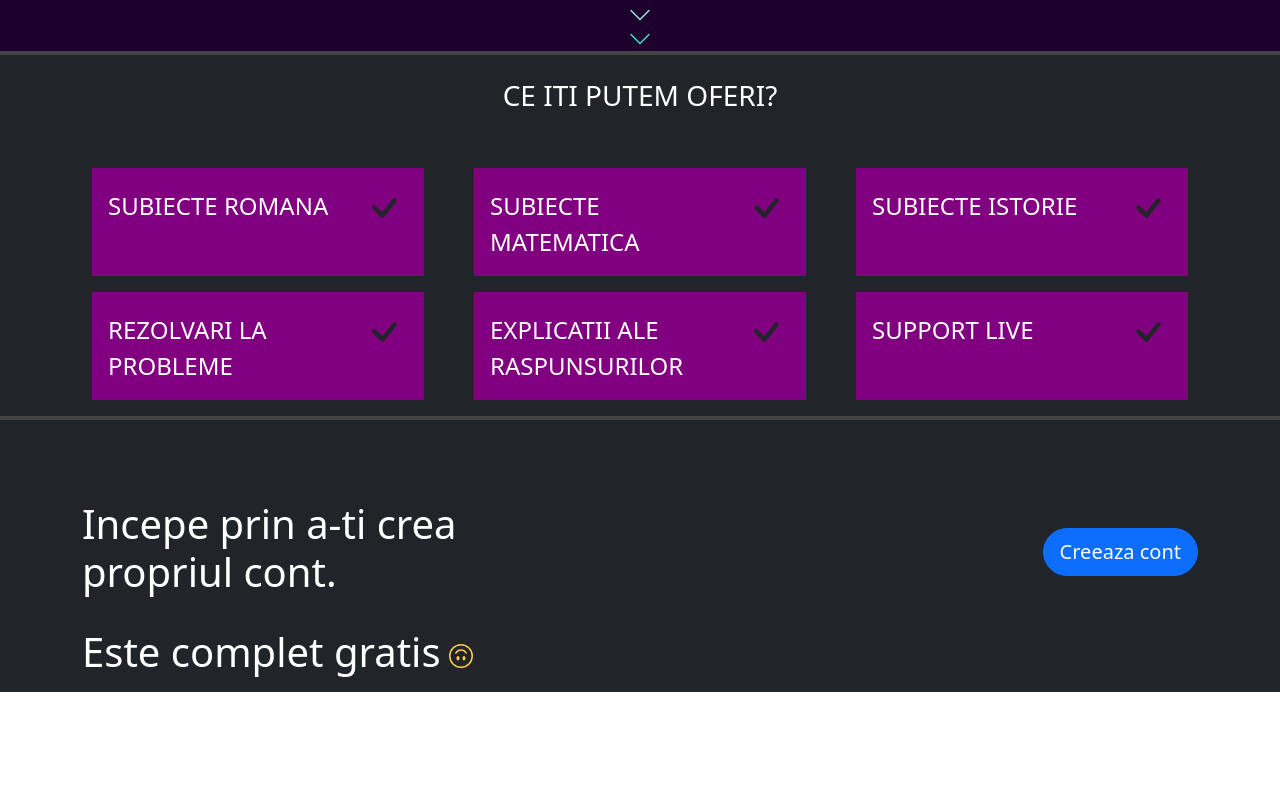
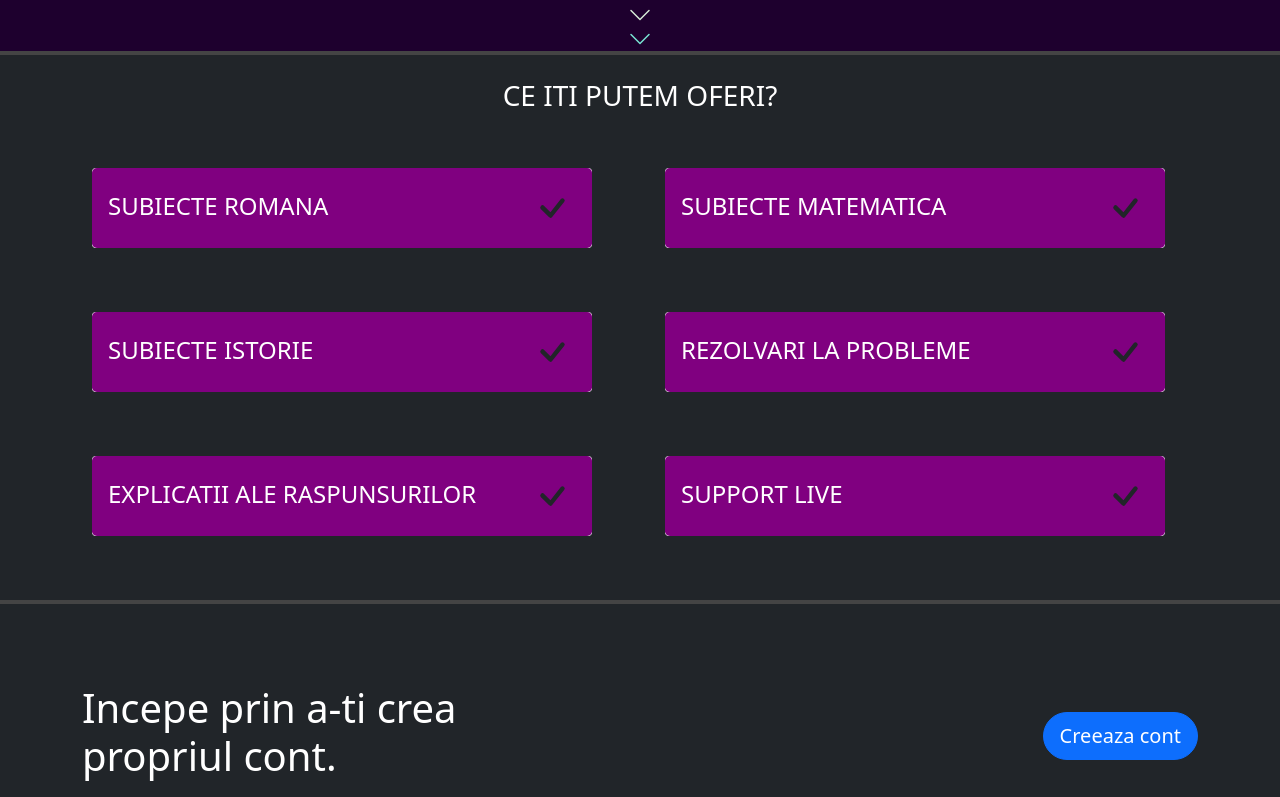
Before and after one commit to davidalexandru1370/pregatire-academii, a React (Create React App) app: page / in a window 1280 px wide. Shown: the part 739-1536 px from the top of the page. Before the commit the page ends 1431 px from the top, so only its background shows below. Built offline with nearby package versions, Linux system fonts and the light colour scheme.

Commit message:
add scale-up animation on cards when hover

```diff
--- a/src/App.css
+++ b/src/App.css
@@ -95,3 +95,8 @@
   border-bottom: 4px solid #444;
   border-top: 4px solid #444;
 }
+
+.card:hover{
+  box-shadow: 0px 6px 10px rgba(0,0,0,0.4);
+  transform: scale(1.01);
+}
--- a/src/App.js
+++ b/src/App.js
@@ -96,14 +96,17 @@ function App() {
                 </h3>
               </div>
             </div>
-            <div className="col-lg-12 mt-5">
+            <div className="col-lg-12 mt-5 pb-5">
               <div className="card-deck">
                 <TextCard text="Subiecte romana" />
                 <TextCard text="Subiecte matematica" />
-                <TextCard text="Subiecte istorie" />
+
               </div>
-              <div className="card-deck">
+              <div className="card-deck mt-5">
+                <TextCard text="Subiecte istorie"/>
                 <TextCard text="Rezolvari la probleme" />
+              </div>
+                <div className="card-deck mt-5">
                 <TextCard text="Explicatii ale raspunsurilor" />
                 <TextCard text="Support live" />
               </div>
--- a/src/Components/TextCard.jsx
+++ b/src/Components/TextCard.jsx
@@ -6,8 +6,8 @@ import { Check } from 'react-bootstrap-icons';
 
 function TextCard(props) {
   return (
-    <div className="card mb-3">
-    <div className="card-body bg-purple">
+    <div className="card mb-3 me-5 ">
+    <div className="card-body bg-purple rounded-3">
     <Check size={48} className="float-end"/>
     <p className='card-text text-white text-uppercase text-left fs-4 mt-1'>{props.text}</p>
     </div>
```
